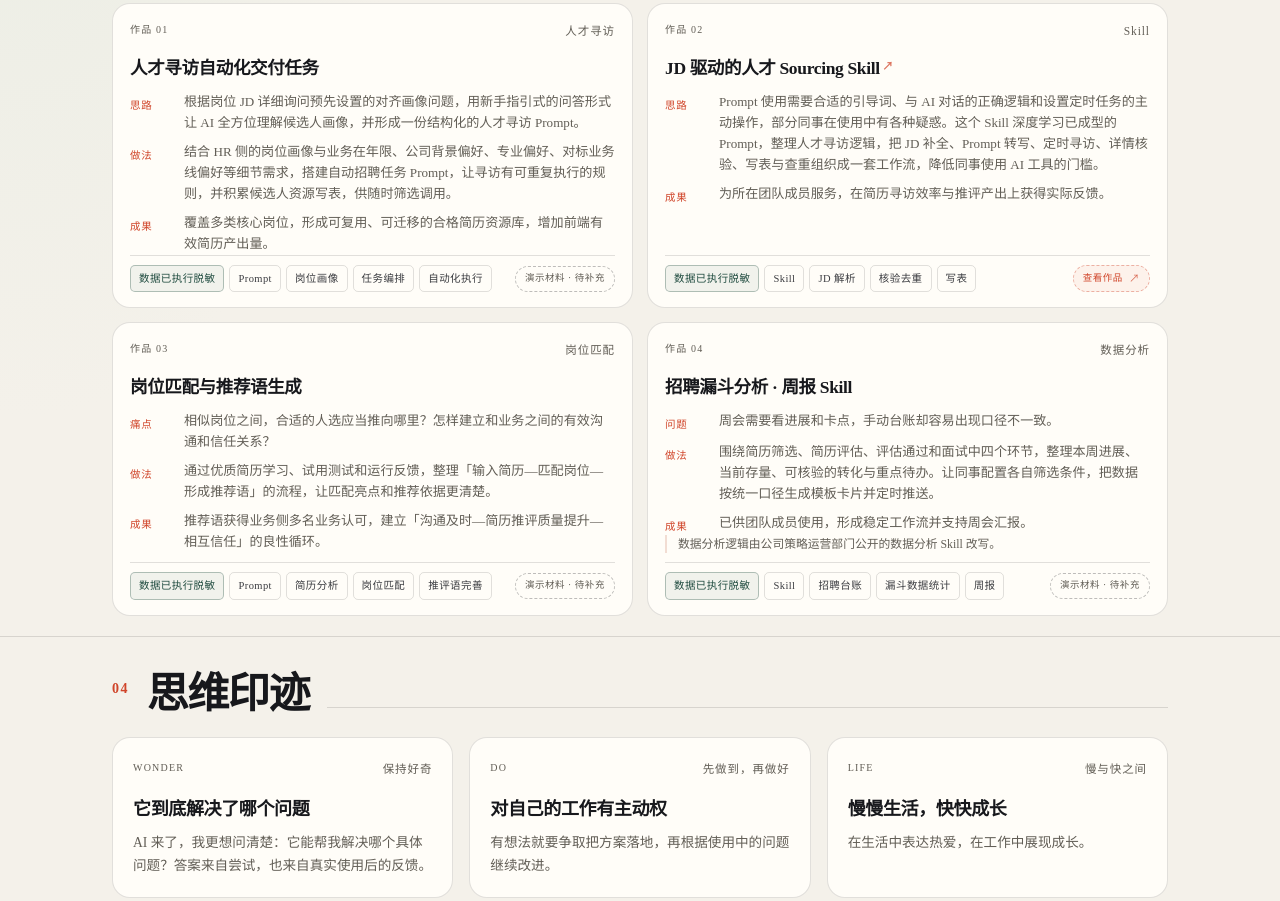
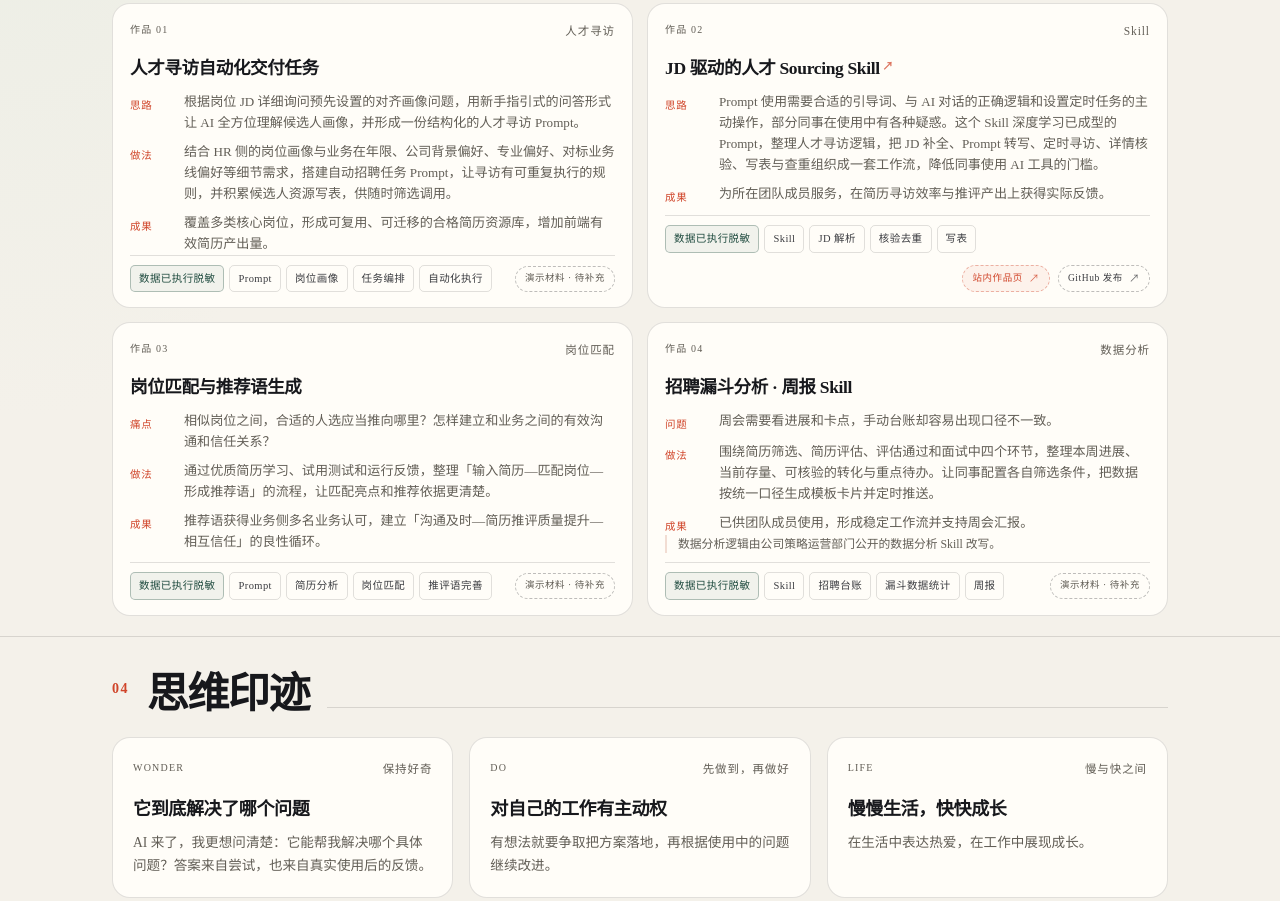
Before and after one commit to mia8t/mia8t.github.io, a plain HTML site: page index.html in a window 1280 px wide. Shown: the part 1973-2874 px from the top of the page. Drawn offline with Linux system fonts and the light colour scheme; a small style sheet from the web is missing.

Commit message:
作品 02 标题指向 GitHub 发布页，底部并排两个入口

```diff
--- a/index.html
+++ b/index.html
@@ -146,12 +146,12 @@
           </article>
           <article class="project mia-work" data-reveal>
             <div class="project__top"><span class="project__no">作品 02</span><span>Skill</span></div>
-            <h3 class="project__title"><a class="work-link" href="jd-sourcing.html">JD 驱动的人才 Sourcing Skill</a></h3>
+            <h3 class="project__title"><a class="work-link" href="https://github.com/mia8t/jd-talent-sourcing/releases/tag/v0.3.2-public" target="_blank" rel="noopener">JD 驱动的人才 Sourcing Skill</a></h3>
             <div class="mia-work__rows">
               <div class="mia-row"><span class="mia-row__label">思路</span><p>Prompt 使用需要合适的引导词、与 AI 对话的正确逻辑和设置定时任务的主动操作，部分同事在使用中有各种疑惑。这个 Skill 深度学习已成型的 Prompt，整理人才寻访逻辑，把 JD 补全、Prompt 转写、定时寻访、详情核验、写表与查重组织成一套工作流，降低同事使用 AI 工具的门槛。</p></div>
               <div class="mia-row"><span class="mia-row__label">成果</span><p>为所在团队成员服务，在简历寻访效率与推评产出上获得实际反馈。</p></div>
             </div>
-            <div class="mia-work__foot"><ul class="chips"><li class="chip--privacy">数据已执行脱敏</li><li>Skill</li><li>JD 解析</li><li>核验去重</li><li>写表</li></ul><a class="mia-slot mia-slot--link" href="jd-sourcing.html">查看作品 <span aria-hidden="true">↗</span></a></div>
+            <div class="mia-work__foot"><ul class="chips"><li class="chip--privacy">数据已执行脱敏</li><li>Skill</li><li>JD 解析</li><li>核验去重</li><li>写表</li></ul><span class="mia-work__links"><a class="mia-slot mia-slot--link" href="jd-sourcing.html">站内作品页 <span aria-hidden="true">↗</span></a><a class="mia-slot mia-slot--link mia-slot--gh" href="https://github.com/mia8t/jd-talent-sourcing/releases/tag/v0.3.2-public" target="_blank" rel="noopener">GitHub 发布 <span aria-hidden="true">↗</span></a></span></div>
           </article>
           <article class="project mia-work" data-reveal>
             <div class="project__top"><span class="project__no">作品 03</span><span>岗位匹配</span></div>
--- a/style.css
+++ b/style.css
@@ -1254,6 +1254,22 @@ body { line-height: 1.68; }
   background: rgba(242, 112, 63, 0.1);
 }
 
+/* 作品 02：两个入口并排 */
+.mia-work__links {
+  margin-left: auto;
+  display: inline-flex;
+  align-items: center;
+  gap: 8px;
+  flex-wrap: wrap;
+}
+.mia-slot--gh {
+  color: var(--ink-2);
+  border-color: var(--line-strong);
+  background: transparent;
+}
+.mia-slot--gh:hover { color: var(--accent); border-color: var(--accent); background: rgba(208, 69, 42, 0.06); }
+[data-theme="dark"] .mia-slot--gh { color: var(--ink-2); border-color: var(--line-strong); background: transparent; }
+
 /* ---------------- 底部：回到名片 ---------------- */
 .to-top-row {
   margin-top: 22px;
```
